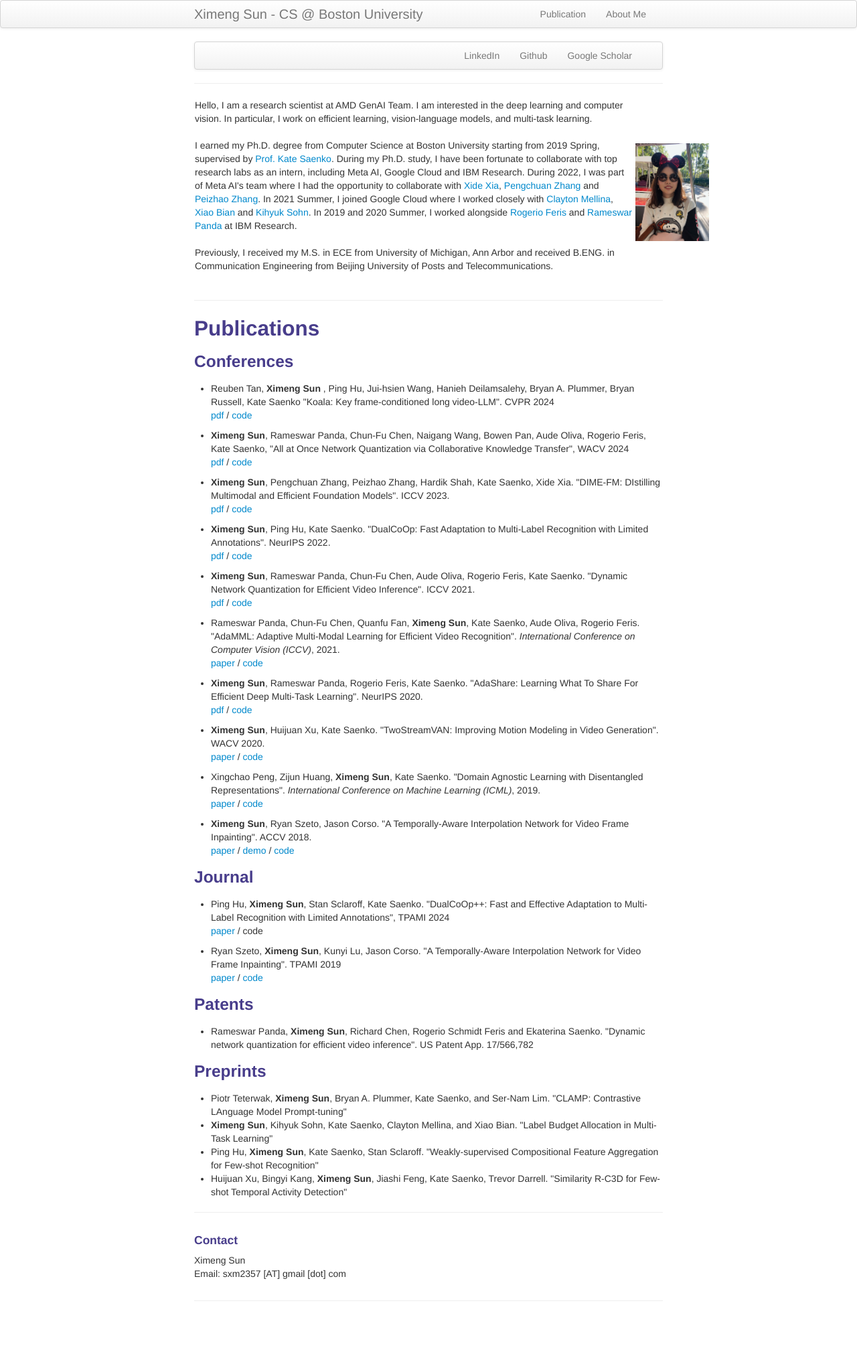
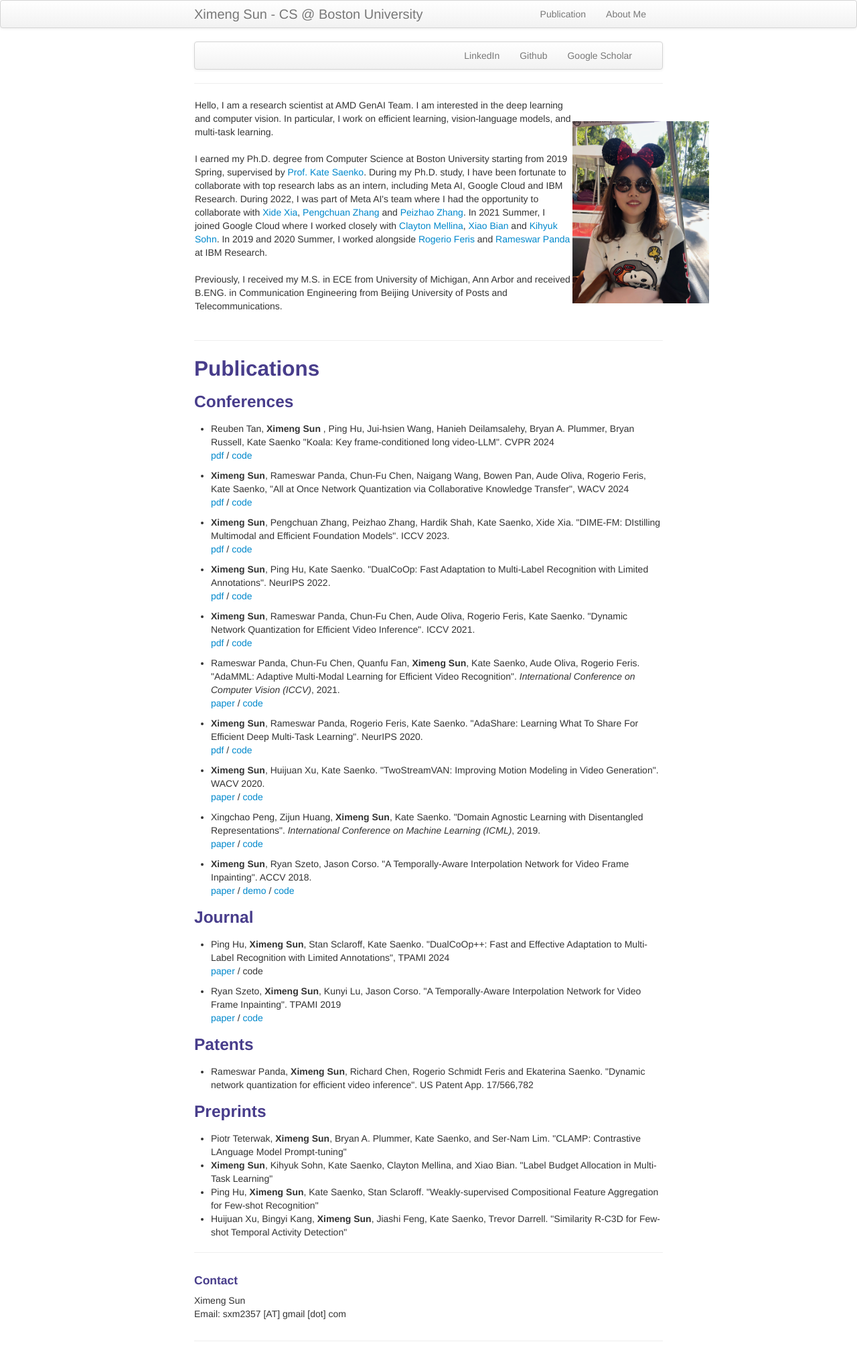
Before and after one commit to sunxm2357/sunxm2357.github.io, a Jekyll site: the page built from index.md, in a window 1280 px wide. Shown: the whole page at 67% size. Built offline with Jekyll 4.4.1, drawn with Linux system fonts in a browser that asks for light colours; before the commit the page ends 1974 px from its top, so only the background shows below that.

Commit message:
change photo size

```diff
--- a/index.md
+++ b/index.md
@@ -31,7 +31,7 @@ During my Ph.D. study, I have been fortunate to collaborate with top research la
 Previously, I received my M.S. in ECE from University of Michigan, Ann Arbor and received B.ENG. in Communication Engineering from Beijing University of Posts and Telecommunications.
 <br/>
 <br/> </td>
-<td><img src="../assets/pics/ximeng.png" title="Ximeng Sun" alt="Ximeng Sun" height="1200" width="800"/> </td>
+<td><img src="../assets/pics/ximeng.png" title="Ximeng Sun" alt="Ximeng Sun" height="2400" width="1800"/> </td>
 </tr>
 </table>
 
```
